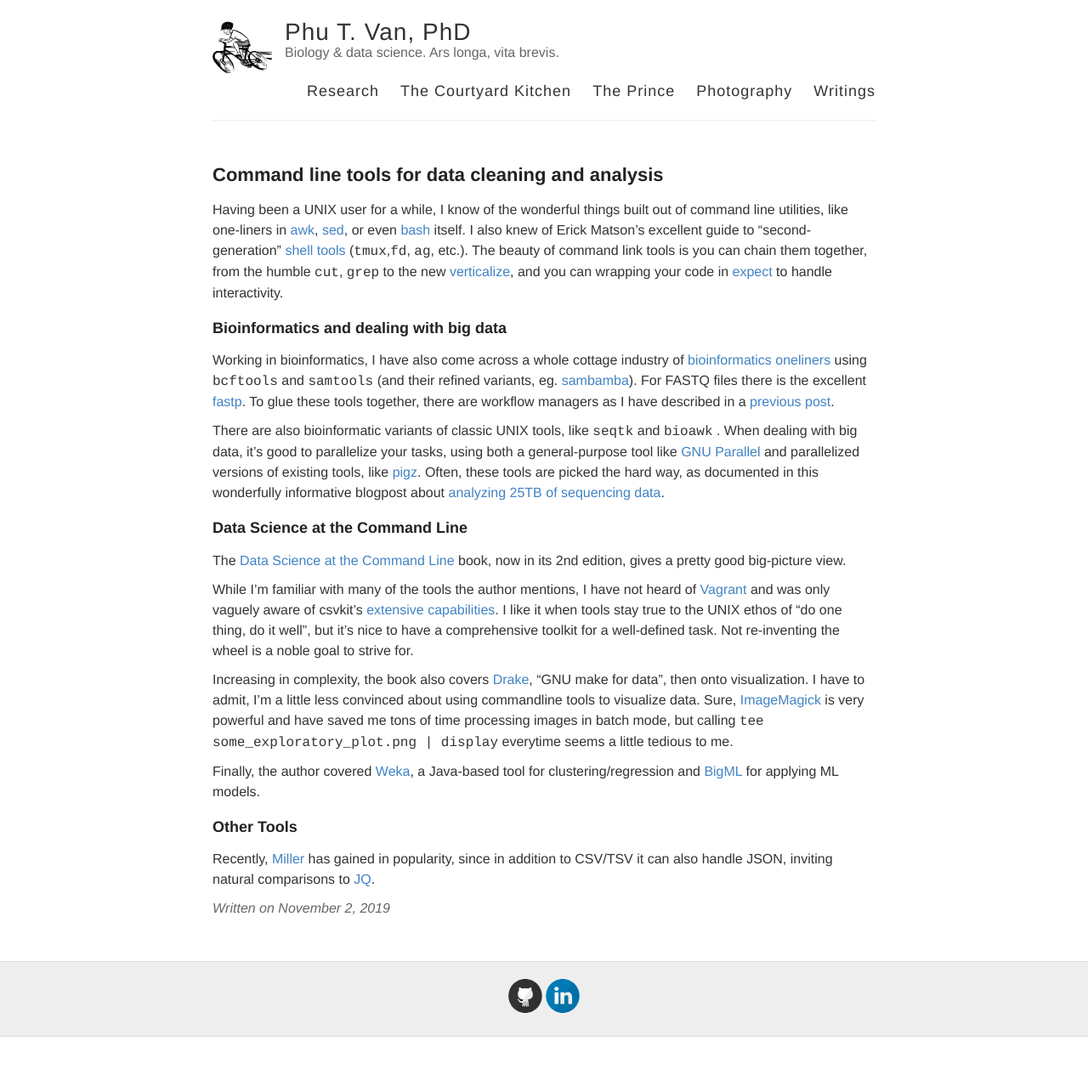
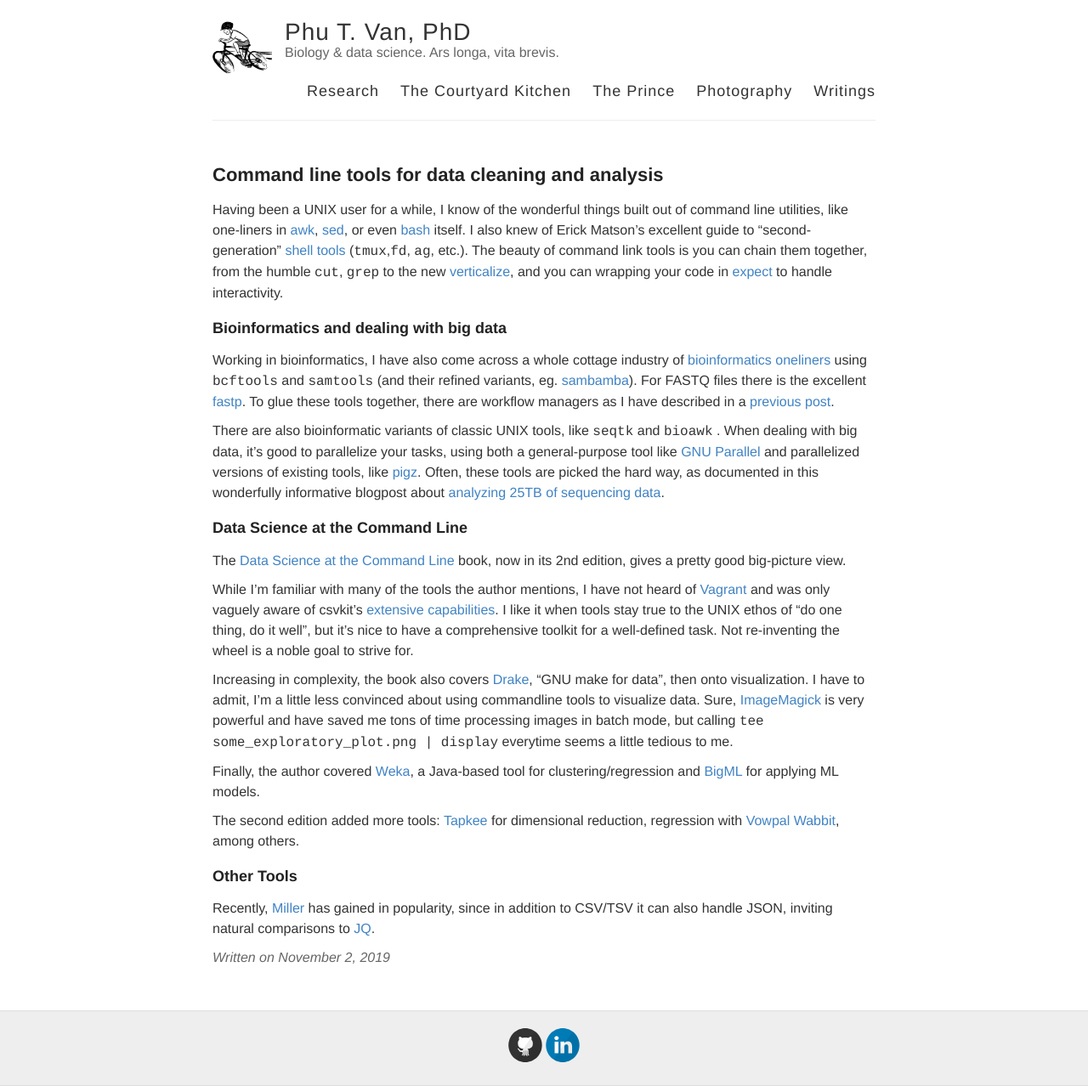
Before and after one commit to ptvan/ptvan.github.io, a Jekyll site: the page built from _posts/2019-11-02-command-line-tools.md, in a window 1280 px wide. Shown: the whole page at 85% size. Built offline with Jekyll 4.4.1, drawn with Linux system fonts in a browser that asks for light colours; before the commit the page ends 1220 px from its top, so only the background shows below that.

Commit message:
updated 2e of Data Science At Command Line

```diff
--- a/_posts/2019-11-02-command-line-tools.md
+++ b/_posts/2019-11-02-command-line-tools.md
@@ -21,6 +21,8 @@
 
 Finally, the author covered [Weka](https://www.cs.waikato.ac.nz/ml/weka/), a Java-based tool for clustering/regression and [BigML](https://bigml.com/) for applying ML models.
 
+The second edition added more tools: [Tapkee](https://tapkee.lisitsyn.me/) for dimensional reduction, regression with [Vowpal Wabbit](https://vowpalwabbit.org/), among others.
+
 ### Other Tools
 
 Recently, [Miller](https://github.com/johnkerl/miller/) has gained in popularity, since in addition to CSV/TSV it can also handle JSON, inviting natural comparisons to [JQ](https://stedolan.github.io/jq/).
```
